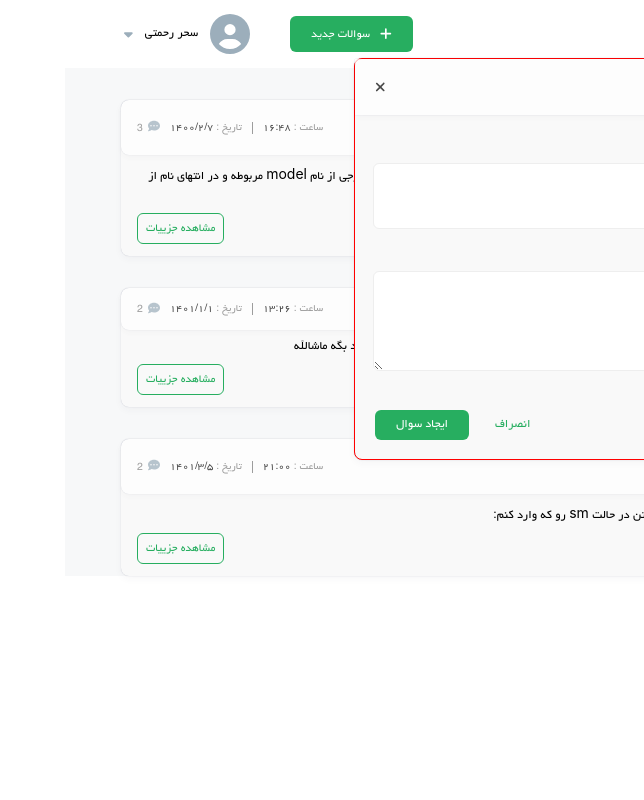
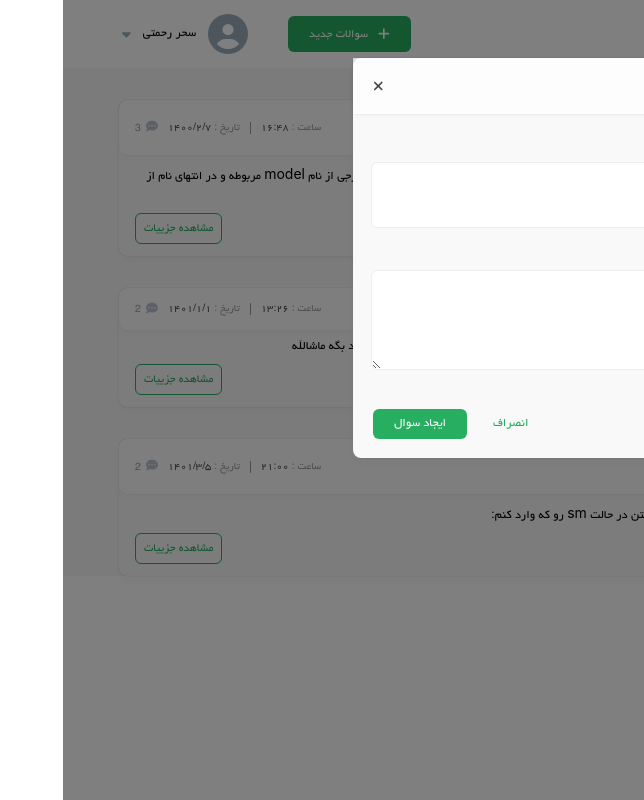
Before and after one commit to saharrahmati/karname, a React (Create React App) app: page / in a window 1280 px wide. Both pictures are taken after a click on the button "سوالات جدید". Shown: the whole page, without its empty margins (636-1280 px from the left). Built offline with nearby package versions, Linux system fonts and the light colour scheme; data requests are answered from the project's data file.

Commit message:
added style for backdrop question modal

```diff
--- a/src/App.css
+++ /dev/null
@@ -1,5 +0,0 @@
-.App {
-  text-align: center;
-  background-color: #F7F8F9;
-  position: relative;
-}
--- a/src/App.js
+++ b/src/App.js
@@ -5,7 +5,7 @@ import Questions from './components/Questions';
 import { BrowserRouter, Routes, Route } from "react-router-dom";
 import { useDispatch } from 'react-redux';
 import Response from './components/Response';
-import './App.css';
+import classes from './App.module.css';
 import AddQuestion from './components/Questions/AddQuestion';
 
 
@@ -41,9 +41,9 @@ function App() {
       getQuestion()
       getResponse()
   },[])
-  console.log(response)
   return (
-    <div className={`App ${openModal}? App2 : ''`}>
+    <div className={classes.App}>
+      {openModal? <div className={classes.BackDrop}></div>:null}
       <NavBar showAddQuestionModal={showAddQuestionModal} />
       {openModal ? <AddQuestion getQuestion={getQuestion} closeModal={closeModal} setOpenModal={setOpenModal}/> : null}
       <BrowserRouter>
--- /dev/null
+++ b/src/App.module.css
@@ -0,0 +1,14 @@
+.App {
+  text-align: center;
+  background-color: #F7F8F9;
+  position: relative;
+}
+.BackDrop {
+  width: 100%;
+  height: 100%;
+  position: fixed;
+  z-index: 100;
+  left: 0;
+  top: 0;
+  background: rgba(0, 0, 0, 0.5);
+}
--- a/src/components/Questions/AddQuestion/index.module.css
+++ b/src/components/Questions/AddQuestion/index.module.css
@@ -10,7 +10,7 @@
     box-shadow: 0px 3px 8px -1px rgba(50, 50, 71, 0.05), 0px 0px 1px rgba(12, 26, 75, 0.24);
     border-radius: 8px;
     z-index: 1000;
-    border: 1px solid red;
+    transition: all 0.3s ease-out;
 }
 .Title {
     display: flex;
```
